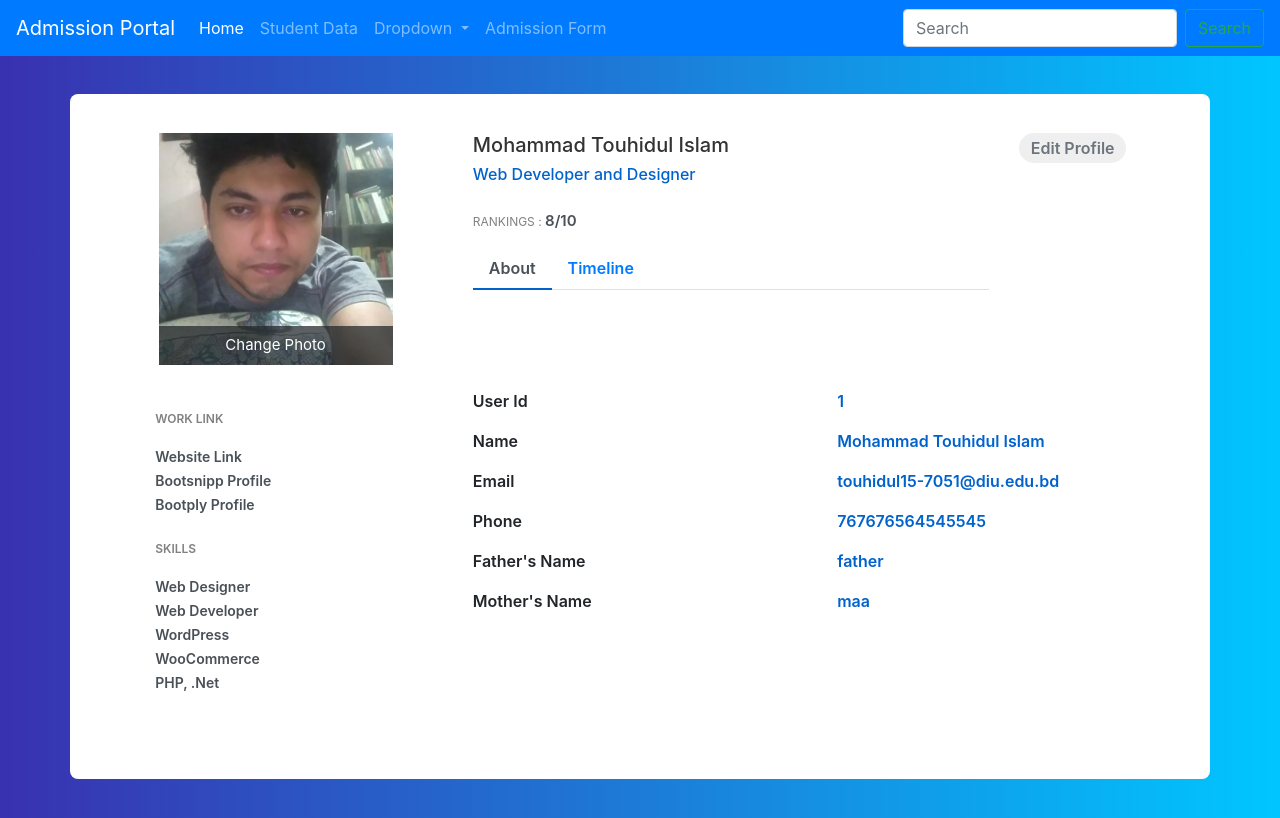
After one commit to Touhid7051/CRUD-Django, a Django app: page /student_details/1/ in a window 1280 px wide. The commit adds this page. Run offline with Django 3.2, Linux system fonts and the light colour scheme; data comes from the database, SQL or seed files in the repository; both versions use the stored data as it was after the commit; some libraries are stand-ins or nearby versions.

Commit message:
Details page added

```diff
--- a/CRUD_App/urls.py
+++ b/CRUD_App/urls.py
@@ -1,7 +1,9 @@
 from django.urls import path
-from .views import student_admission,index,student_list
+from .views import student_admission, index, student_list, Student_details
+
 urlpatterns = [
     path('', index ,name='index'),
     path('admission_form/', student_admission ,name='student_admission'),
     path('student_list/', student_list ,name='student_list'),
+    path('student_details/<int:id>/', Student_details ,name='student_details'),
 ]
--- a/CRUD_App/views.py
+++ b/CRUD_App/views.py
@@ -23,3 +23,9 @@ def student_list(request):
     data=Student_Admission.objects.all()
     context={'data' : data}
     return render(request, 'student_list.html',context)
+
+def Student_details(request, id):
+
+    data = Student_Admission.objects.get(id = id)
+    context = {'data' : data}
+    return render(request, 'student_details.html', context)
--- a/CRUD_Django/urls.py
+++ b/CRUD_Django/urls.py
@@ -15,8 +15,16 @@ Including another URLconf
 """
 from django.contrib import admin
 from django.urls import path, include
+from django.conf import settings
+from django.conf.urls.static import static
 
 urlpatterns = [
     path('admin/', admin.site.urls),
     path('',include('CRUD_App.urls')),
 ]
+
+if settings.DEBUG:
+    urlpatterns += static(settings.STATIC_URL,
+                          document_root=settings.STATIC_ROOT)
+    urlpatterns += static(settings.MEDIA_URL,
+                          document_root=settings.MEDIA_ROOT)
--- a/templates/header.html
+++ b/templates/header.html
@@ -24,7 +24,7 @@
         </div>
       </li>
       <li class="nav-item">
-        <a class="nav-link disabled" href="{%url 'student_admission'%}" tabindex="-1" aria-disabled="true">Admission Form</a>
+        <a class="nav-link" href="{%url 'student_admission'%}">Admission Form</a>
       </li>
     </ul>
     <form class="form-inline my-2 my-lg-0">
--- /dev/null
+++ b/templates/student_details.html
@@ -0,0 +1,272 @@
+{%extends 'main.html'%}
+{%block mainbody%}
+
+<link href="//maxcdn.bootstrapcdn.com/bootstrap/4.1.1/css/bootstrap.min.css" rel="stylesheet" id="bootstrap-css">
+<script src="//maxcdn.bootstrapcdn.com/bootstrap/4.1.1/js/bootstrap.min.js"></script>
+<script src="//cdnjs.cloudflare.com/ajax/libs/jquery/3.2.1/jquery.min.js"></script>
+
+<style>
+
+body{
+    background: -webkit-linear-gradient(left, #3931af, #00c6ff);
+}
+.emp-profile{
+    padding: 3%;
+    margin-top: 3%;
+    margin-bottom: 3%;
+    border-radius: 0.5rem;
+    background: #fff;
+}
+.profile-img{
+    text-align: center;
+}
+.profile-img img{
+    width: 70%;
+    height: 100%;
+}
+.profile-img .file {
+    position: relative;
+    overflow: hidden;
+    margin-top: -20%;
+    width: 70%;
+    border: none;
+    border-radius: 0;
+    font-size: 15px;
+    background: #212529b8;
+}
+.profile-img .file input {
+    position: absolute;
+    opacity: 0;
+    right: 0;
+    top: 0;
+}
+.profile-head h5{
+    color: #333;
+}
+.profile-head h6{
+    color: #0062cc;
+}
+.profile-edit-btn{
+    border: none;
+    border-radius: 1.5rem;
+    width: 70%;
+    padding: 2%;
+    font-weight: 600;
+    color: #6c757d;
+    cursor: pointer;
+}
+.proile-rating{
+    font-size: 12px;
+    color: #818182;
+    margin-top: 5%;
+}
+.proile-rating span{
+    color: #495057;
+    font-size: 15px;
+    font-weight: 600;
+}
+.profile-head .nav-tabs{
+    margin-bottom:5%;
+}
+.profile-head .nav-tabs .nav-link{
+    font-weight:600;
+    border: none;
+}
+.profile-head .nav-tabs .nav-link.active{
+    border: none;
+    border-bottom:2px solid #0062cc;
+}
+.profile-work{
+    padding: 14%;
+    margin-top: -15%;
+}
+.profile-work p{
+    font-size: 12px;
+    color: #818182;
+    font-weight: 600;
+    margin-top: 10%;
+}
+.profile-work a{
+    text-decoration: none;
+    color: #495057;
+    font-weight: 600;
+    font-size: 14px;
+}
+.profile-work ul{
+    list-style: none;
+}
+.profile-tab label{
+    font-weight: 600;
+}
+.profile-tab p{
+    font-weight: 600;
+    color: #0062cc;
+}
+
+</style>
+
+
+<!------ Include the above in your HEAD tag ---------->
+
+<div class="container emp-profile">
+            <form method="post">
+                <div class="row">
+                    <div class="col-md-4">
+                        <div class="profile-img">
+                            <img src="{{data.image_url}}" alt=""/>
+                            <div class="file btn btn-lg btn-primary">
+                                Change Photo
+                                <input type="file" name="file"/>
+                            </div>
+                        </div>
+                    </div>
+                    <div class="col-md-6">
+                        <div class="profile-head">
+                                    <h5>
+                                        {{data.name}}
+                                    </h5>
+                                    <h6>
+                                        Web Developer and Designer
+                                    </h6>
+                                    <p class="proile-rating">RANKINGS : <span>8/10</span></p>
+                            <ul class="nav nav-tabs" id="myTab" role="tablist">
+                                <li class="nav-item">
+                                    <a class="nav-link active" id="home-tab" data-toggle="tab" href="#home" role="tab" aria-controls="home" aria-selected="true">About</a>
+                                </li>
+                                <li class="nav-item">
+                                    <a class="nav-link" id="profile-tab" data-toggle="tab" href="#profile" role="tab" aria-controls="profile" aria-selected="false">Timeline</a>
+                                </li>
+                            </ul>
+                        </div>
+                    </div>
+                    <div class="col-md-2">
+                        <input type="submit" class="profile-edit-btn" name="btnAddMore" value="Edit Profile"/>
+                    </div>
+                </div>
+                <div class="row">
+                    <div class="col-md-4">
+                        <div class="profile-work">
+                            <p>WORK LINK</p>
+                            <a href="">Website Link</a><br/>
+                            <a href="">Bootsnipp Profile</a><br/>
+                            <a href="">Bootply Profile</a>
+                            <p>SKILLS</p>
+                            <a href="">Web Designer</a><br/>
+                            <a href="">Web Developer</a><br/>
+                            <a href="">WordPress</a><br/>
+                            <a href="">WooCommerce</a><br/>
+                            <a href="">PHP, .Net</a><br/>
+                        </div>
+                    </div>
+                    <div class="col-md-8">
+                        <div class="tab-content profile-tab" id="myTabContent">
+                            <div class="tab-pane fade show active" id="home" role="tabpanel" aria-labelledby="home-tab">
+                                        <div class="row">
+                                            <div class="col-md-6">
+                                                <label>User Id</label>
+                                            </div>
+                                            <div class="col-md-6">
+                                                <p>{{data.id}}</p>
+                                            </div>
+                                        </div>
+                                        <div class="row">
+                                            <div class="col-md-6">
+                                                <label>Name</label>
+                                            </div>
+                                            <div class="col-md-6">
+                                                <p>{{data.name}}</p>
+                                            </div>
+                                        </div>
+                                        <div class="row">
+                                            <div class="col-md-6">
+                                                <label>Email</label>
+                                            </div>
+                                            <div class="col-md-6">
+                                                <p>{{data.email}}</p>
+                                            </div>
+                                        </div>
+                                        <div class="row">
+                                            <div class="col-md-6">
+                                                <label>Phone</label>
+                                            </div>
+                                            <div class="col-md-6">
+                                                <p>{{data.number}}</p>
+                                            </div>
+                                        </div>
+                                        <div class="row">
+                                            <div class="col-md-6">
+                                                <label>Father's Name</label>
+                                            </div>
+                                            <div class="col-md-6">
+                                                <p>{{data.father_name}}</p>
+                                            </div>
+                                        </div>
+
+
+                                <div class="row">
+                                            <div class="col-md-6">
+                                                <label>Mother's Name</label>
+                                            </div>
+                                            <div class="col-md-6">
+                                                <p>{{data.mother_name}}</p>
+                                            </div>
+                                        </div>
+
+
+
+                            </div>
+                            <div class="tab-pane fade" id="profile" role="tabpanel" aria-labelledby="profile-tab">
+                                        <div class="row">
+                                            <div class="col-md-6">
+                                                <label>Experience</label>
+                                            </div>
+                                            <div class="col-md-6">
+                                                <p>Expert</p>
+                                            </div>
+                                        </div>
+                                        <div class="row">
+                                            <div class="col-md-6">
+                                                <label>Hourly Rate</label>
+                                            </div>
+                                            <div class="col-md-6">
+                                                <p>10$/hr</p>
+                                            </div>
+                                        </div>
+                                        <div class="row">
+                                            <div class="col-md-6">
+                                                <label>Total Projects</label>
+                                            </div>
+                                            <div class="col-md-6">
+                                                <p>230</p>
+                                            </div>
+                                        </div>
+                                        <div class="row">
+                                            <div class="col-md-6">
+                                                <label>English Level</label>
+                                            </div>
+                                            <div class="col-md-6">
+                                                <p>Expert</p>
+                                            </div>
+                                        </div>
+                                        <div class="row">
+                                            <div class="col-md-6">
+                                                <label>Availability</label>
+                                            </div>
+                                            <div class="col-md-6">
+                                                <p>6 months</p>
+                                            </div>
+                                        </div>
+                                <div class="row">
+                                    <div class="col-md-12">
+                                        <label>Your Bio</label><br/>
+                                        <p>Your detail description</p>
+                                    </div>
+                                </div>
+                            </div>
+                        </div>
+                    </div>
+                </div>
+            </form>
+        </div>
+
+{%endblock%}
```
Also changed, not shown: CRUD_App/models.py (+7 -0 lines), CRUD_Django/settings.py (+11 -1 lines), templates/student_list.html (+5 -2 lines), db.sqlite3, media/Student_Admission/23467155_1966872130217726_6711090989824949759_o.jpg (added), media/Student_Admission/23467155_1966872130217726_6711090989824949759_o_InTjVWG.jpg (added), media/Student_Admission/r.PNG (added).
